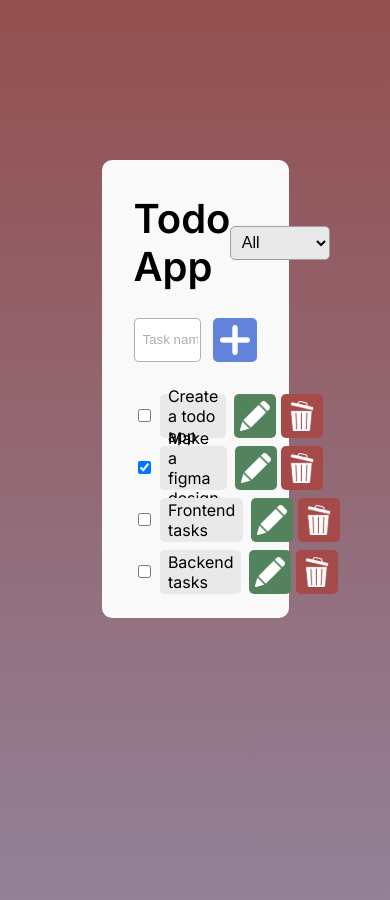
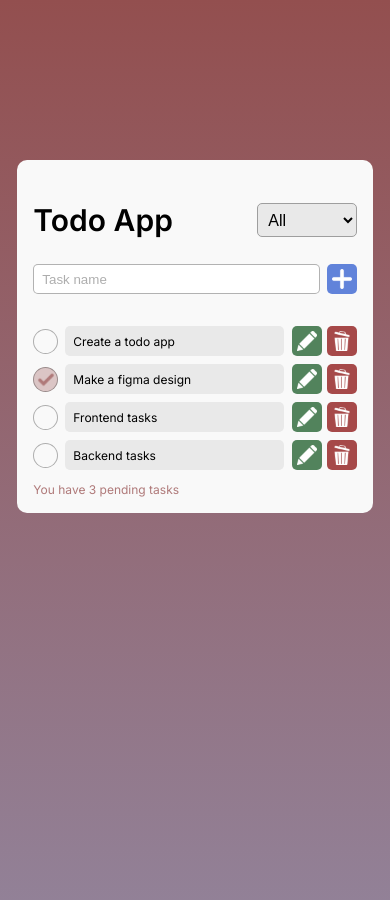
Before and after one commit to Hack-Weekly/sage-giraffe-todo, a React (Vite) app in the folder frontend/: page / in a window 390 px wide. Shown: the top 900 px of the page. Built offline with nearby package versions, Linux system fonts and the light colour scheme; the HTML template or start-up script is replaced by a standard one.

Commit message:
Add 'pending tasks' text

```diff
--- a/frontend/src/App.css
+++ b/frontend/src/App.css
@@ -69,3 +69,47 @@ button {
     background-color: #52835C;
     margin-left: 0.5rem;
 }
+
+.current-tasks {
+    font-family: 'Inter';
+    font-size: 12px;
+    line-height: 15px;
+    color: #AF7979;
+}
+
+@media screen and (max-width: 1400px) {
+    .App {
+        width: 80%;
+    }
+}
+
+@media screen and (max-width: 600px) {
+    .App {
+        font-size: 12px;
+        width: 95%;
+        padding: 1rem;
+    }
+
+    .header h1 {
+        font-size: 30px;
+    }
+
+    button,
+    .round-checkbox input,
+    .round-checkbox span {
+        width: 30px;
+        height: 30px;
+    }
+
+    .todo-field {
+        height: 30px;
+    }
+
+
+    button img,
+    .round-checkbox input,
+    .round-checkbox span {
+        width: 20px;
+        height: 20px;
+    }
+}
--- a/frontend/src/App.tsx
+++ b/frontend/src/App.tsx
@@ -22,6 +22,9 @@ function App() {
     })
   }
 
+  const todosNum = todos.filter(todo => !todo.isDone);
+
+
   return (
     <div className="App">
       <div className='header'>
@@ -36,6 +39,9 @@ function App() {
                 !todo.isDone
                 : true)
       }) } />
+      <span className='current-tasks'>
+        { todosNum.length === 0 ? 'You have no tasks at this moment' : `You have ${todosNum.length} pending tasks`}
+      </span>
     </div>
   )
 }
--- a/frontend/src/components/check.tsx
+++ b/frontend/src/components/check.tsx
@@ -10,8 +10,10 @@ const Check: React.FC<CheckProps> = ({ onChange, isDone }) => (
             type="checkbox"
             onChange={ onChange }
             className="input-checkbox"
+            id="checkbox"
             checked={isDone}
         />
+        <span className="span-checkbox"></span>
     </div>
 )
 
--- a/frontend/src/components/todo.tsx
+++ b/frontend/src/components/todo.tsx
@@ -21,6 +21,7 @@ const Todo: React.FC<TodoProps> = ({ id, label, isDone, onCheck, onEdit, onDelet
             <Check onChange={ onCheck } isDone={isDone} />
             { editing ?
                 <input
+                    className='editing-input'
                     value={value}
                     onChange={(e) => setValue(e.target.value)}
                     onKeyDown={(e) => {
--- a/frontend/src/styles/addTodo.css
+++ b/frontend/src/styles/addTodo.css
@@ -14,3 +14,9 @@
 .add-todo input::placeholder {
     color: rgba(0, 0, 0, 0.32);
 }
+
+@media screen and (max-width: 600px) {
+    .add-todo input {
+        width: calc(100% - 2.3rem);
+    }
+}
--- a/frontend/src/styles/todoList.css
+++ b/frontend/src/styles/todoList.css
@@ -10,7 +10,7 @@
     height: 44px
 }
 
-.todo-task {
+.todo-task, .editing-input {
     display: flex;
     align-items: center;
     padding: 0.5rem;
@@ -20,14 +20,75 @@
     width: 100%;
 }
 
+.editing-input {
+    font-size: 1rem;
+    background: #F9F9F9;
+    border: 1px solid rgba(0, 0, 0, 0.3);
+}
+
 .round-checkbox {
-    display: flex;
-    justify-content: center;
-    align-items: center;
-    margin-right: 0.4rem;
+    display: block;
+    position: relative;
+    margin-right: 2.5rem;
 }
 
 .round-checkbox input {
-    height: 100%;
-    width: 100%;
+   position: absolute;
+   opacity: 0;
+   height: 30px;
+   width: 30px;
+   top: -15px;
+   cursor: pointer;
+   margin: 0;
+   z-index: 10;
 }
+
+.round-checkbox span {
+    position: absolute;
+    top: -15px;
+    height: 30px;
+    width: 30px;
+    background-color: #F9F9F9;
+    border: 1px solid rgba(0, 0, 0, 0.3);
+    border-radius: 50%;
+    transition: all 0.3s;
+}
+
+.span-checkbox:hover {
+    cursor: pointer;
+    background-color: rgba(0, 0, 0, 0.1);
+}
+
+.input-checkbox:checked ~ .span-checkbox {
+    background-color: rgba(175, 121, 121, 0.4);
+}
+
+.input-checkbox:checked ~ .span-checkbox::after {
+    content: url('../assets/check.svg');
+    position: absolute;
+    top: 5px;
+    left: 2px;
+}
+
+@media screen and (max-width: 600px) {
+    .round-checkbox input,
+    .round-checkbox span {
+        width: 25px;
+        height: 25px;
+        top: -12px;
+    }
+
+    .todo-field {
+        height: 30px;
+    }
+
+    .round-checkbox {
+        margin-right: 2rem;
+    }
+
+    .input-checkbox:checked ~ .span-checkbox::after {
+        top: 2px;
+        left: 0;
+        transform: scale(.8);
+    }
+}
```
Also changed, not shown: frontend/src/assets/check.svg (added).
